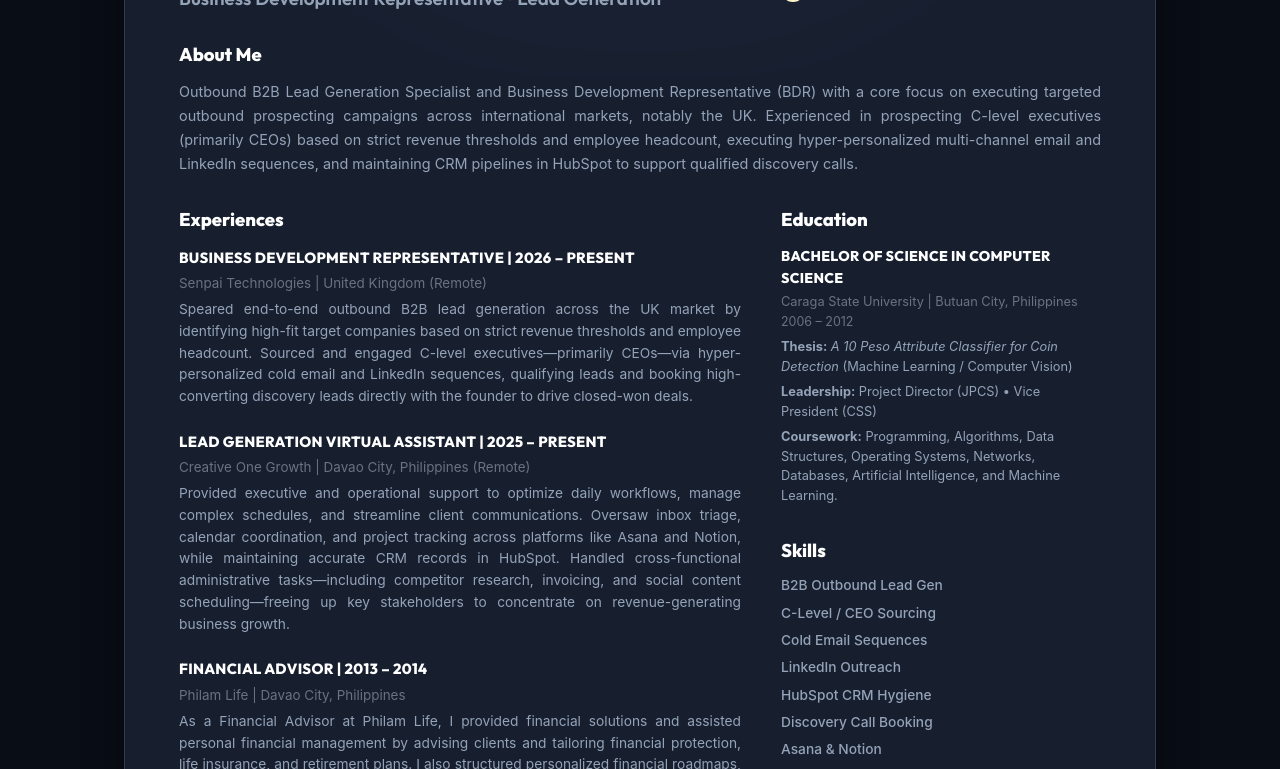
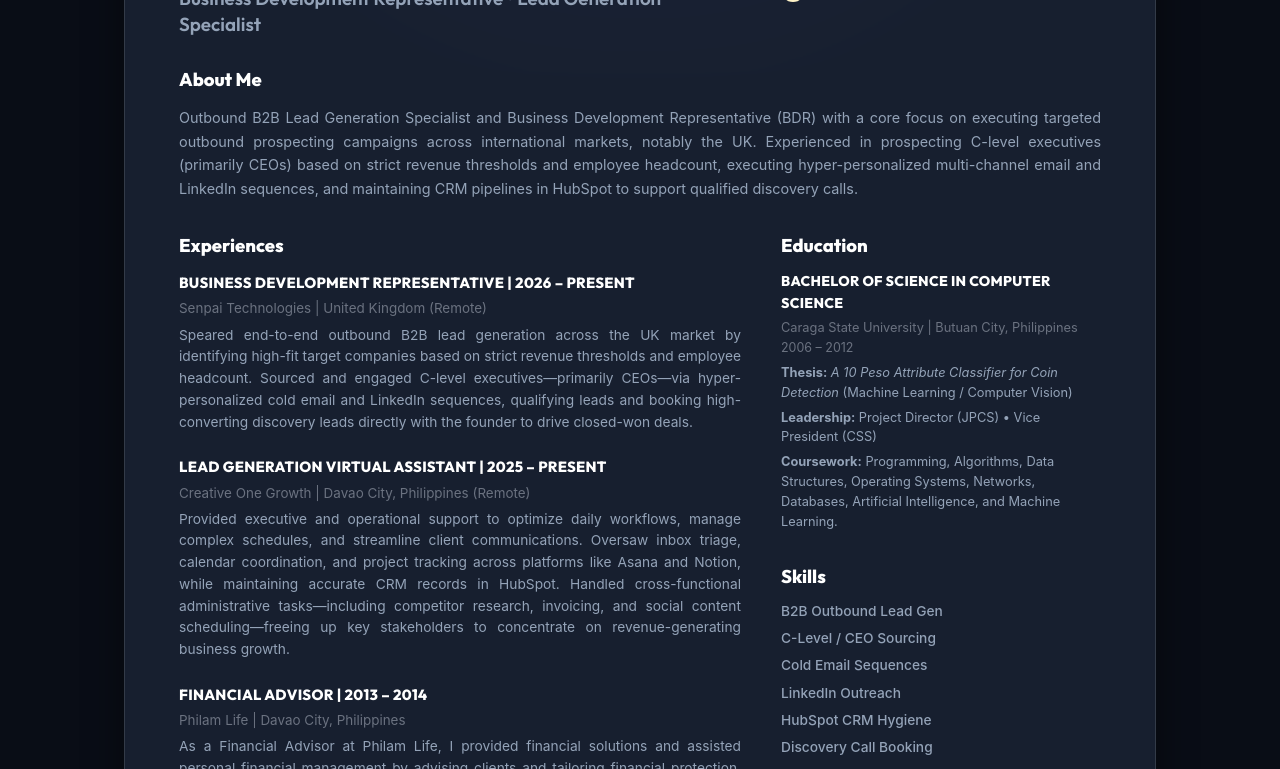
Before and after one commit to filjoseph1989/resume, a website: page lead-generation/index.html in a window 1280 px wide. Shown: the part 331-1100 px from the top of the page. Drawn offline with Linux system fonts and the light colour scheme.

Commit message:
feat(lead-gen): update title to Lead Generation Specialist

```diff
--- a/lead-generation/index.html
+++ b/lead-generation/index.html
@@ -66,7 +66,7 @@
           </div>
           <div class="identity-text">
             <h1 class="candidate-name">Fil Joseph Elman</h1>
-            <p class="candidate-title">Business Development Representative &bull; Lead Generation</p>
+            <p class="candidate-title">Business Development Representative &bull; Lead Generation Specialist</p>
           </div>
         </div>
 
```
